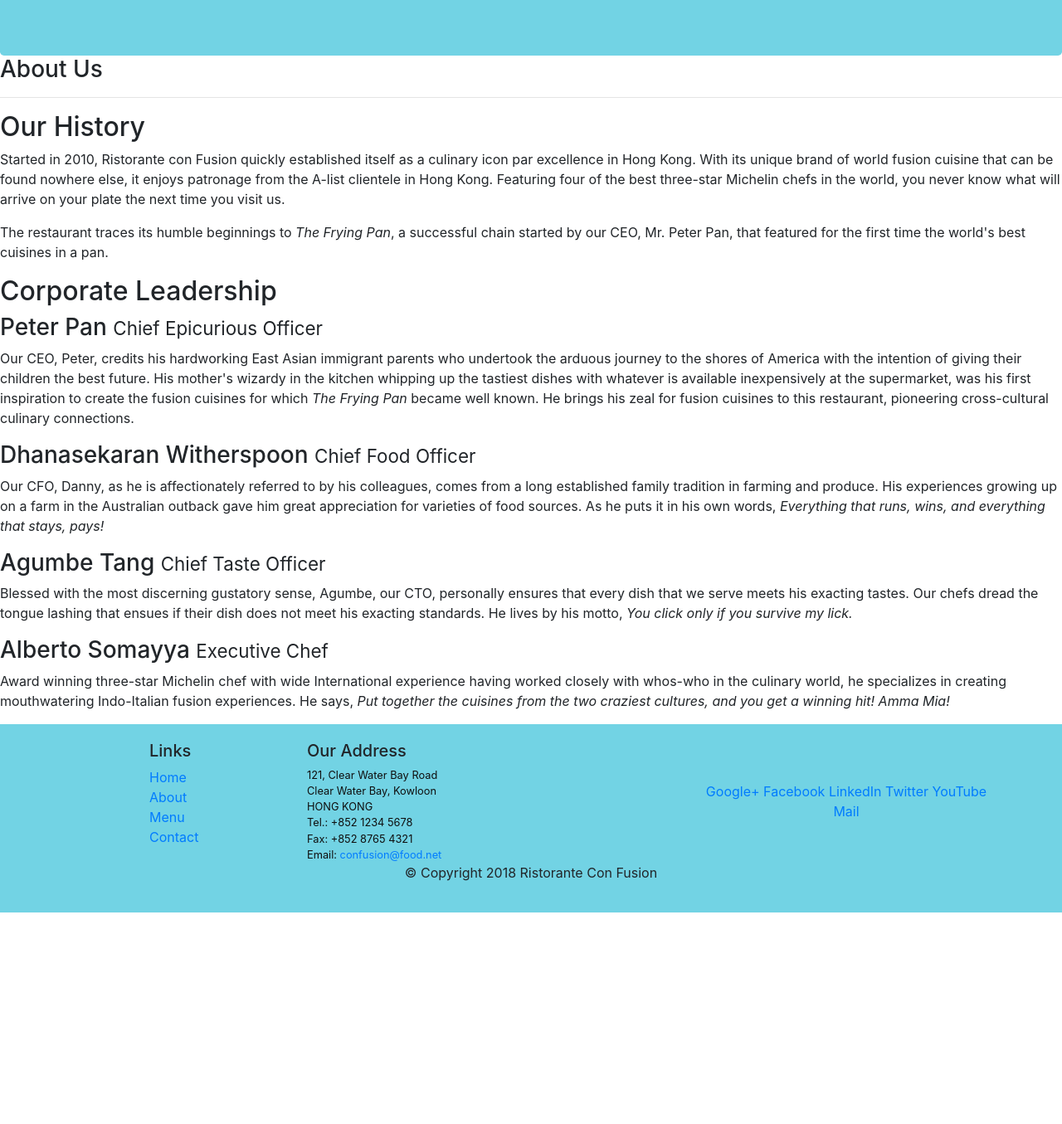
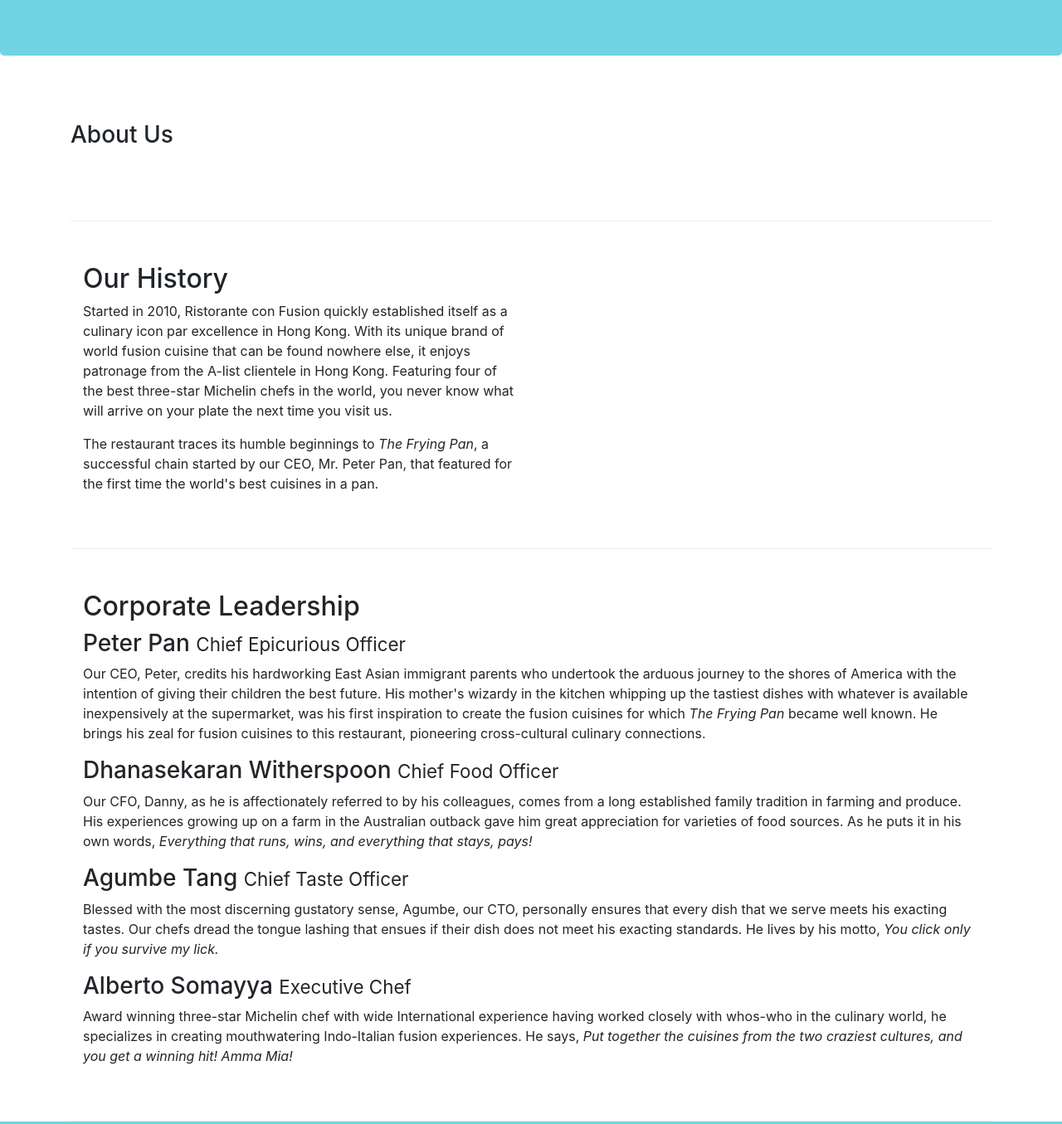
Before and after one commit to Toratomi/Assignment-Coursera-Bootstrap, a website: page Bootstrap4/conFusion/aboutus.html in a window 1280 px wide. Shown: the part 217-1572 px from the top of the page at 83% size. Before the commit the page ends 1317 px from the top, so only its background shows below. Drawn offline with nearby package versions, Linux system fonts and the light colour scheme.

Commit message:
Assignment task on week 1 All Clear

```diff
--- a/Bootstrap4/conFusion/aboutus.html
+++ b/Bootstrap4/conFusion/aboutus.html
@@ -18,7 +18,7 @@
     <header class="jumbotron">
         <div class="container">
             <div class="row row-header">
-                <div class="col-12 col-sm-6">
+                <div class="col">
                     <h1>Ristorante con Fusion</h1>
                     <p>We take inspiration from the World's best cuisines, and create a unique fusion experience. Our lipsmacking creations will tickle your culinary senses!</p>
                 </div>
@@ -28,16 +28,15 @@
         </div>
     </header>
 
-    <div>
-        <div>
+    <div class="container">
+        <div class="row row-content align-items-center">
             <div>
                <h3>About Us</h3>
-               <hr>
             </div>
         </div>
 
-        <div>
-            <div>
+        <div class="row-content align-items-center">
+            <div class="col-12 col-sm-6 col-md-6">
                 <h2>Our History</h2>
                 <p>Started in 2010, Ristorante con Fusion quickly established itself as a culinary icon par excellence in Hong Kong. With its unique brand of world fusion cuisine that can be found nowhere else, it enjoys patronage from the A-list clientele in Hong Kong.  Featuring four of the best three-star Michelin chefs in the world, you never know what will arrive on your plate the next time you visit us.</p>
                 <p>The restaurant traces its humble beginnings to <em>The Frying Pan</em>, a successful chain started by our CEO, Mr. Peter Pan, that featured for the first time the world's best cuisines in a pan.</p>
@@ -45,19 +44,33 @@
             <div>
             </div>
         </div>
-
-
+        <div class="row-content align-items-center">
+            <div class="col">
+                <h2>Corporate Leadership</h2>
                 <div>
+                    <h3>Peter Pan <small>Chief Epicurious Officer</small></h3>
+                    <div class="d-none d-sm-block">
+                        <p>Our CEO, Peter, credits his hardworking East Asian immigrant parents who undertook the arduous journey to the shores of America with the intention of giving their children the best future. His mother's wizardy in the kitchen whipping up the tastiest dishes with whatever is available inexpensively at the supermarket, was his first inspiration to create the fusion cuisines for which <em>The Frying Pan</em> became well known. He brings his zeal for fusion cuisines to this restaurant, pioneering cross-cultural culinary connections.</p>
+                    </div>
+                </div>
                 <div>
-                <h2>Corporate Leadership</h2>
-                <h3>Peter Pan <small>Chief Epicurious Officer</small></h3>
-                <p>Our CEO, Peter, credits his hardworking East Asian immigrant parents who undertook the arduous journey to the shores of America with the intention of giving their children the best future. His mother's wizardy in the kitchen whipping up the tastiest dishes with whatever is available inexpensively at the supermarket, was his first inspiration to create the fusion cuisines for which <em>The Frying Pan</em> became well known. He brings his zeal for fusion cuisines to this restaurant, pioneering cross-cultural culinary connections.</p>
                     <h3>Dhanasekaran Witherspoon <small>Chief Food Officer</small></h3>
+                    <div class="d-none d-sm-block">
                         <p>Our CFO, Danny, as he is affectionately referred to by his colleagues, comes from a long established family tradition in farming and produce. His experiences growing up on a farm in the Australian outback gave him great appreciation for varieties of food sources. As he puts it in his own words, <em>Everything that runs, wins, and everything that stays, pays!</em></p>
+                    </div>
+                </div>
+                <div>
                     <h3>Agumbe Tang <small>Chief Taste Officer</small></h3>
+                    <div class="d-none d-sm-block">
                         <p>Blessed with the most discerning gustatory sense, Agumbe, our CTO, personally ensures that every dish that we serve meets his exacting tastes. Our chefs dread the tongue lashing that ensues if their dish does not meet his exacting standards. He lives by his motto, <em>You click only if you survive my lick.</em></p>
+                    </div>
+                </div>
+                <div>
                     <h3>Alberto Somayya <small>Executive Chef</small></h3>
+                    <div class="d-none d-sm-block">
                         <p>Award winning three-star Michelin chef with wide International experience having worked closely with whos-who in the culinary world, he specializes in creating mouthwatering Indo-Italian fusion experiences. He says, <em>Put together the cuisines from the two craziest cultures, and you get a winning hit! Amma Mia!</em></p>
+                    </div>
+                </div>
             </div>
        </div>
 
```
Lines whose indentation alone changed are shown as unchanged.
